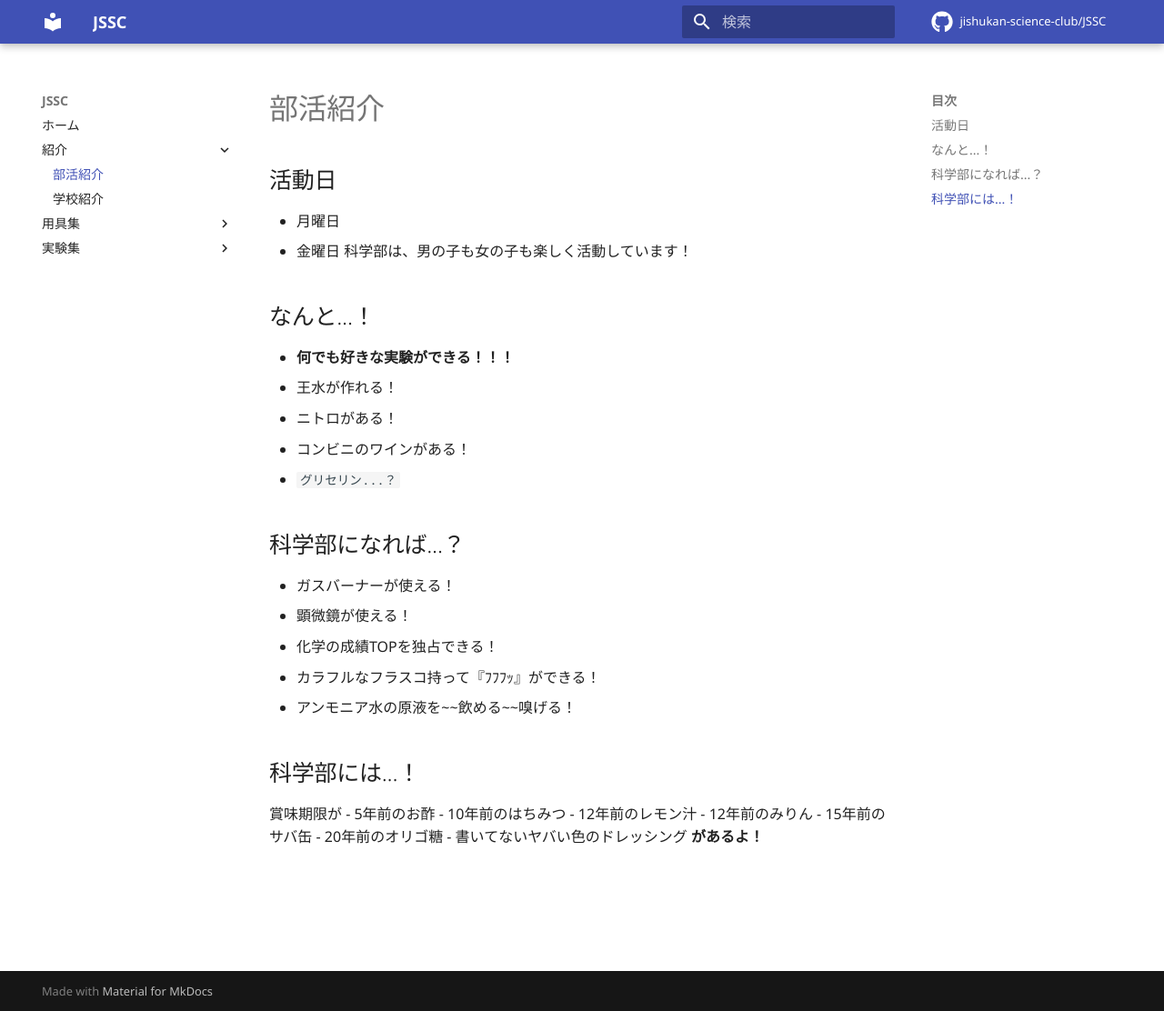
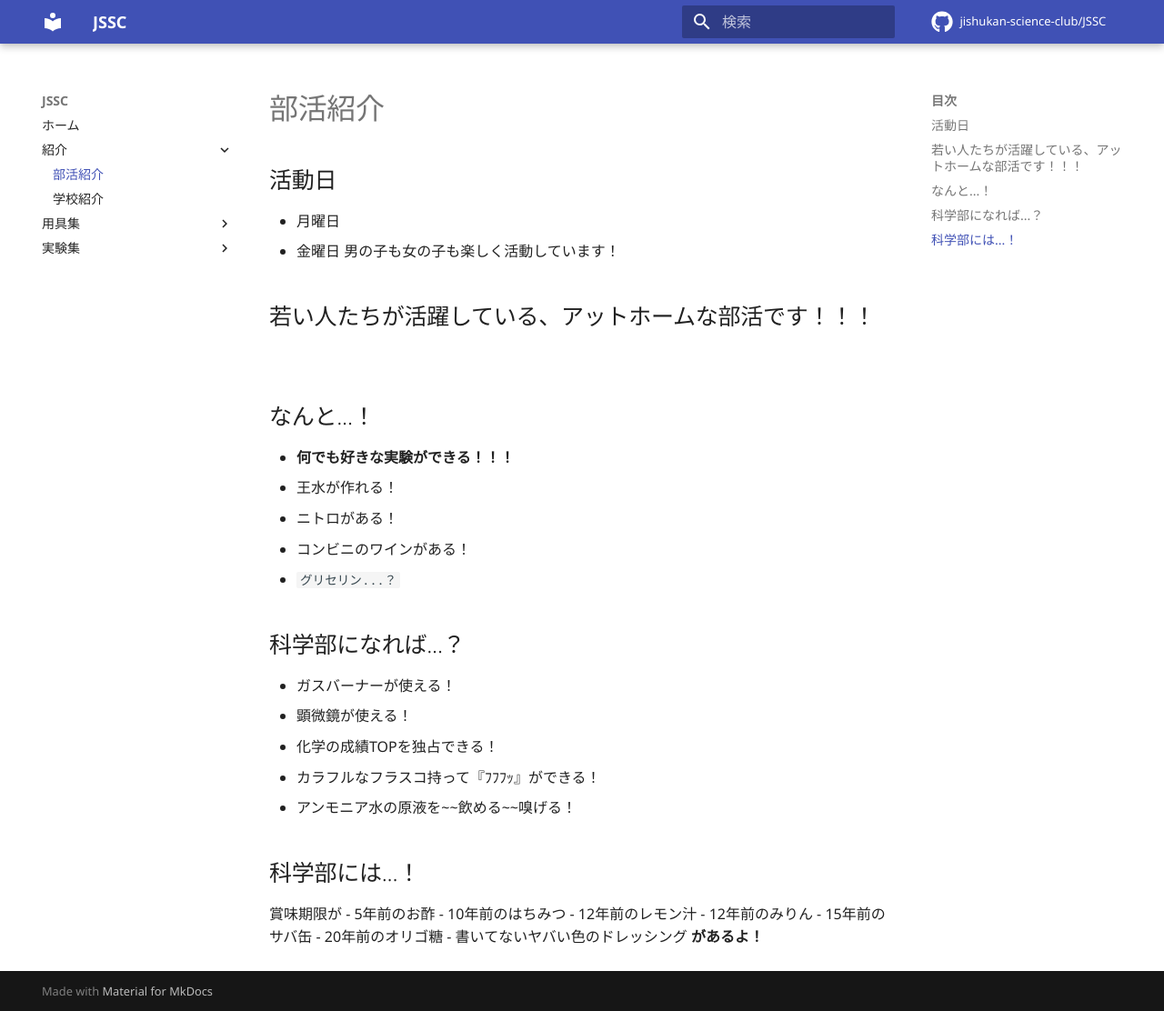
Before and after one commit to jishukan-science-club/index, an MkDocs documentation site: the page built from docs/club.md, in a window 1280 px wide and 1112 px high. Shown: the whole window at 91% size. Built offline with MkDocs 1.6.1 and Material for MkDocs 9.7.7, drawn with Linux system fonts in a browser that asks for light colours; comment, search, counter and statistics services are not loaded.

Commit message:
[Add]: アレ追加した

```diff
--- a/docs/club.md
+++ b/docs/club.md
@@ -2,7 +2,8 @@
 ## 活動日
 - 月曜日
 - 金曜日
-科学部は、男の子も女の子も楽しく活動しています！
+男の子も女の子も楽しく活動しています！
+## 若い人たちが活躍している、アットホームな部活です！！！
 
 ## なんと...！
 - **何でも好きな実験ができる！！！**
```
